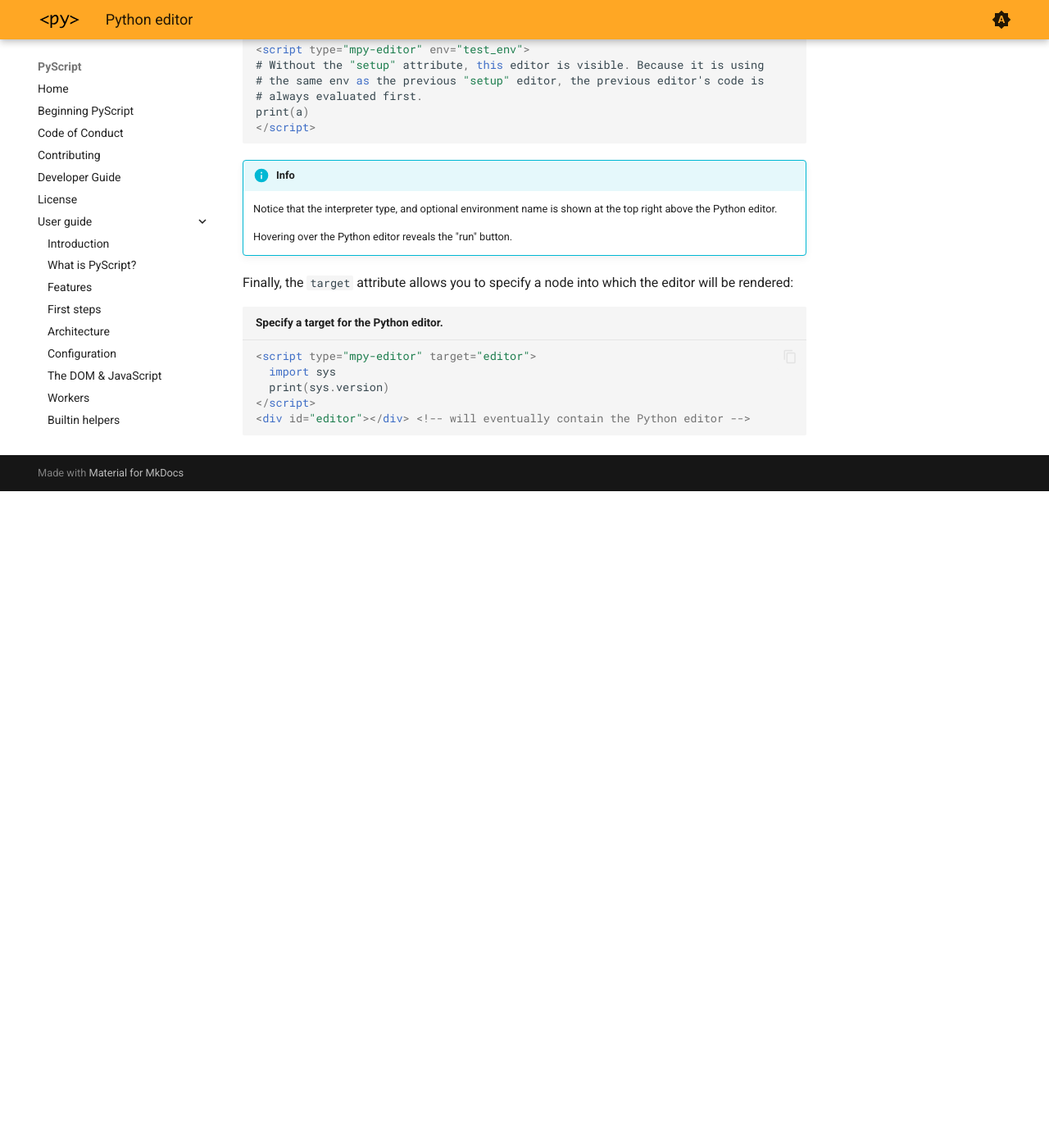
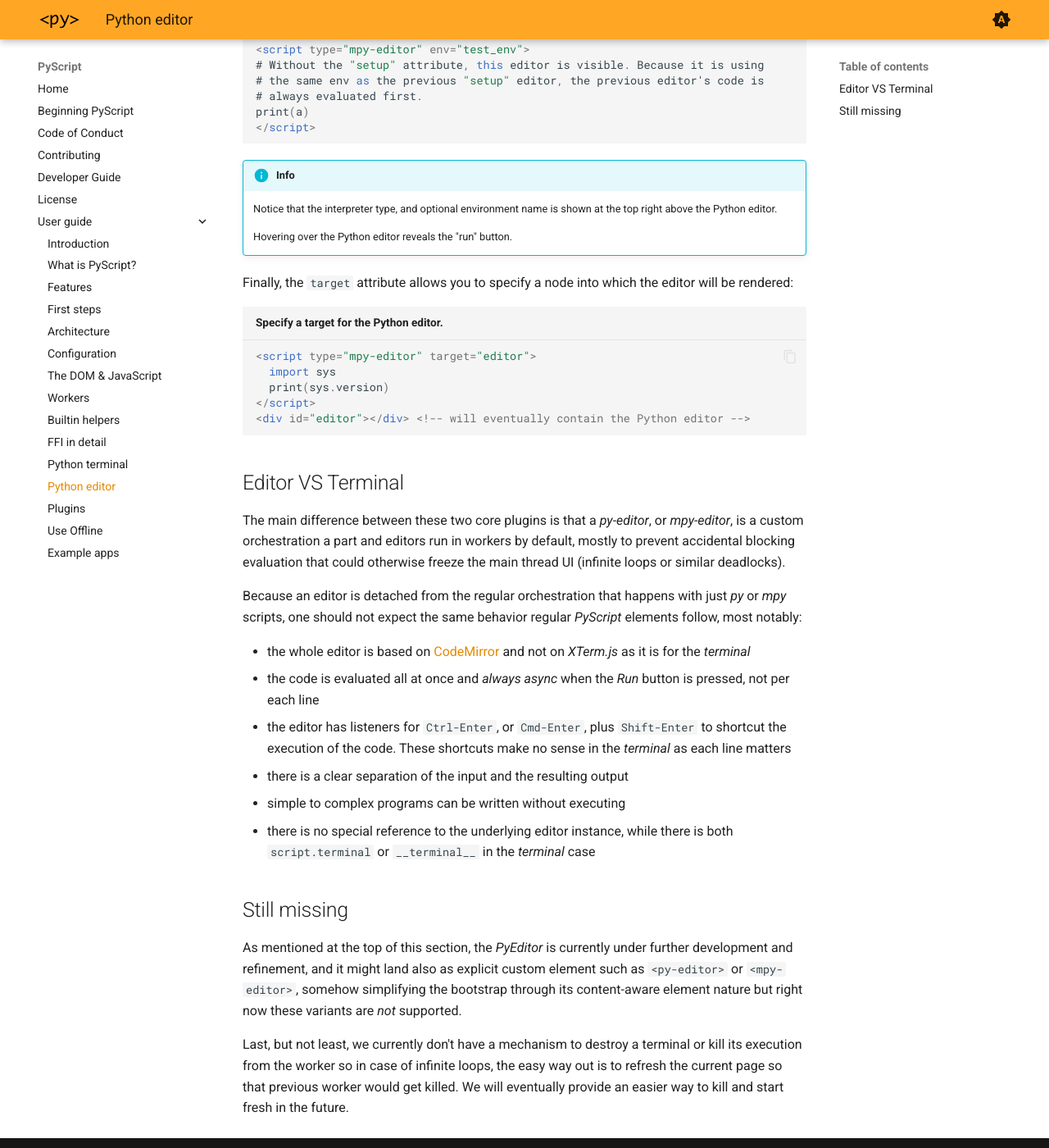
Before and after one commit to pyscript/docs, an MkDocs documentation site: the page built from docs/user-guide/editor.md, in a window 1280 px wide and 1400 px high, scrolled down 1939 px. Shown: the whole window at 82% size. Built offline with MkDocs 1.6.1 and Material for MkDocs 9.7.7, drawn with Linux system fonts in a browser that asks for light colours; the version menu is left out; before the commit the page ends 2538 px from its top, so only the background shows below that.

Commit message:
Fix #82 - Expand on Editor vs Terminal

````diff
--- a/docs/user-guide/editor.md
+++ b/docs/user-guide/editor.md
@@ -96,3 +96,22 @@ editor will be rendered:
 </script>
 <div id="editor"></div> <!-- will eventually contain the Python editor -->
 ```
+
+## Editor VS Terminal
+
+The main difference between these two core plugins is that a *py-editor*, or *mpy-editor*, is a custom orchestration a part and editors run in workers by default, mostly to prevent accidental blocking evaluation that could otherwise freeze the main thread UI (infinite loops or similar deadlocks).
+
+Because an editor is detached from the regular orchestration that happens with just *py* or *mpy* scripts, one should not expect the same behavior regular *PyScript* elements follow, most notably:
+
+  * the whole editor is based on [CodeMirror](https://codemirror.net/) and not on *XTerm.js* as it is for the *terminal*
+  * the code is evaluated all at once and *always async* when the *Run* button is pressed, not per each line
+  * the editor has listeners for `Ctrl-Enter`, or `Cmd-Enter`, plus `Shift-Enter` to shortcut the execution of the code. These shortcuts make no sense in the *terminal* as each line matters
+  * there is a clear separation of the input and the resulting output
+  * simple to complex programs can be written without executing
+  * there is no special reference to the underlying editor instance, while there is both `script.terminal` or `__terminal__` in the *terminal* case
+
+## Still missing
+
+As mentioned at the top of this section, the *PyEditor* is currently under further development and refinement, and it might land also as explicit custom element such as `<py-editor>` or `<mpy-editor>`, somehow simplifying the bootstrap through its content-aware element nature but right now these variants are *not* supported.
+
+Last, but not least, we currently don't have a mechanism to destroy a terminal or kill its execution from the worker so in case of infinite loops, the easy way out is to refresh the current page so that previous worker would get killed. We will eventually provide an easier way to kill and start fresh in the future.
````
